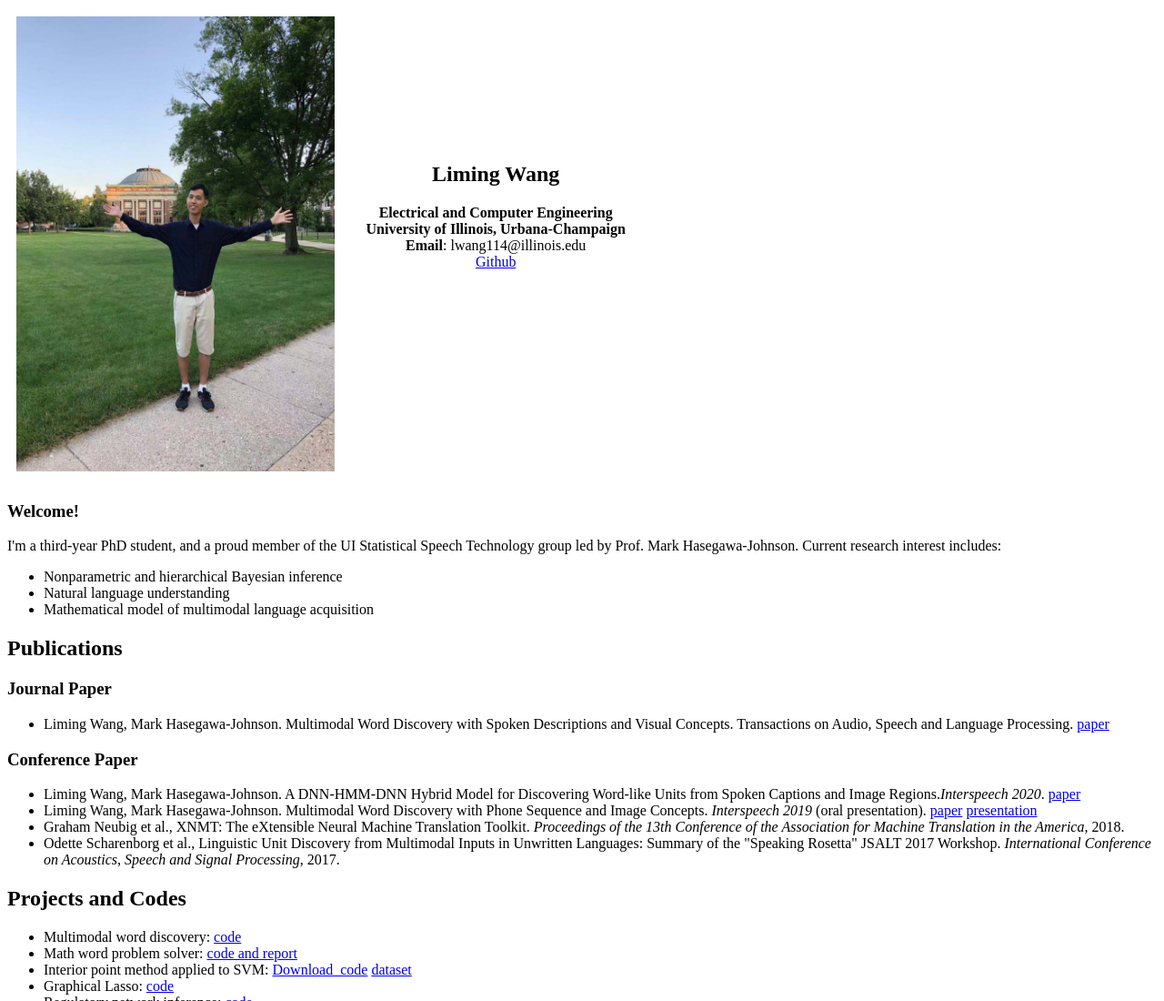
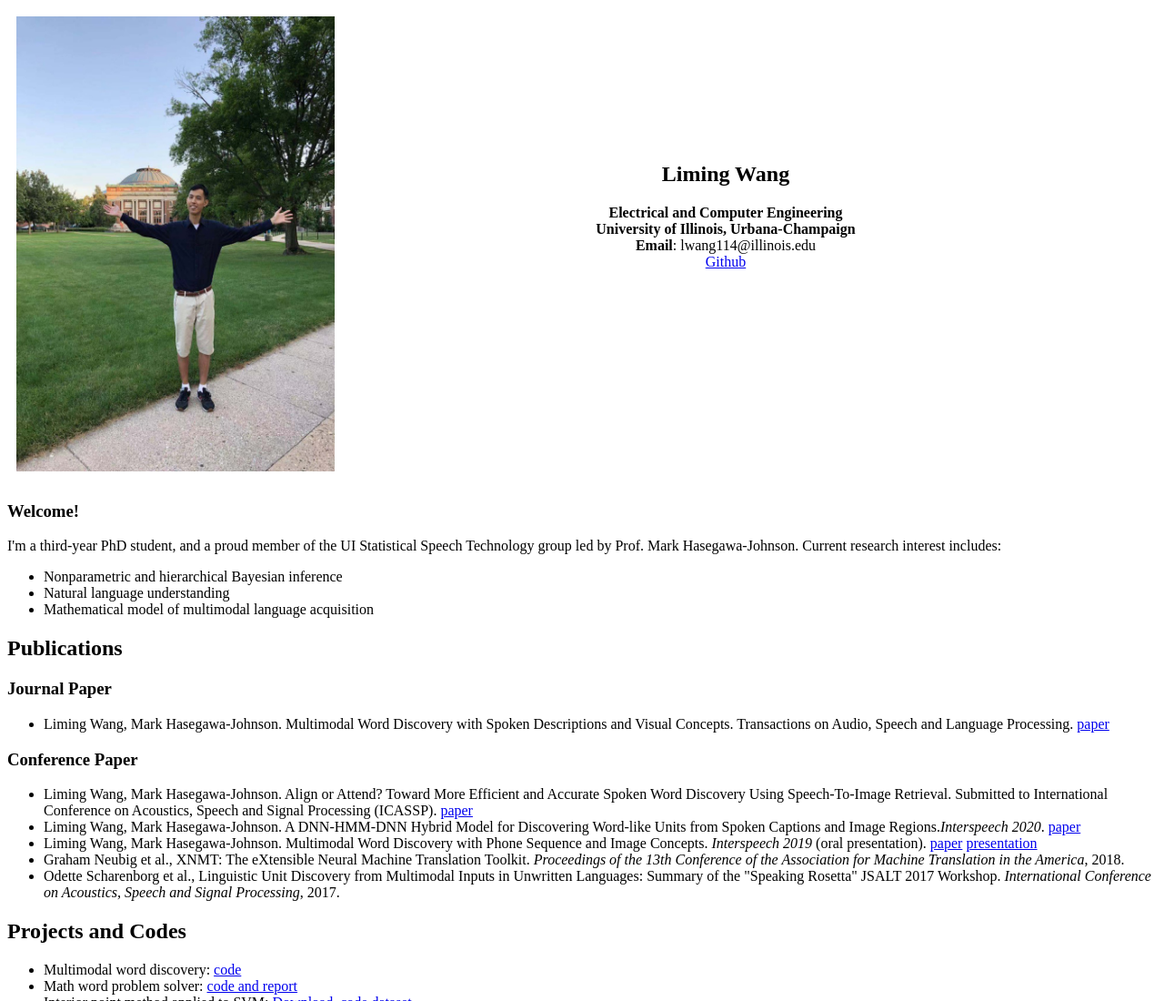
Before and after one commit to lwang114/lwang114.github.io, a plain HTML site: page index.html in a window 1280 px wide. Shown: the top 1100 px of the page at 91% size. Drawn offline with Linux system fonts and the light colour scheme.

Commit message:
Update on publication

```diff
--- a/index.html
+++ b/index.html
@@ -10,7 +10,7 @@
 
 .column {
   float: left;
-  width: 30%;
+  width: 50%;
   padding: 10px;
 }
 
@@ -69,6 +69,8 @@
 
     <h3>Conference Paper</h3>
       <ul>
+        <li> Liming Wang, Mark Hasegawa-Johnson. Align or Attend? Toward More Efficient and Accurate Spoken Word Discovery Using Speech-To-Image Retrieval. Submitted to International Conference
+        on Acoustics, Speech and Signal Processing (ICASSP). <a href=https://www.researchgate.net/publication/345007040_ALIGN_OR_ATTEND_TOWARD_MORE_EFFICIENT_AND_ACCURATE_SPOKEN_WORD_DISCOVERY_USING_SPEECH-TO-IMAGE_RETRIEVAL>paper</a></li>
         <li> Liming Wang, Mark Hasegawa-Johnson. A DNN-HMM-DNN Hybrid Model for Discovering Word-like Units from Spoken Captions and Image Regions.<i>Interspeech 2020</i>. <a href="https://www.researchgate.net/publication/343218251_A_DNN-HMM-DNN_Hybrid_Model_for_Discovering_Word-like_Units_from_Spoken_Captions_and_Image_Regions">paper</a></li>
         <li> Liming Wang, Mark Hasegawa-Johnson. Multimodal Word Discovery with Phone Sequence and
         Image Concepts. <i>Interspeech 2019</i> (oral presentation). <a href="https://www.isca-speech.org/archive/Interspeech_2019/pdfs/1487.pdf">paper</a> <a href="docs/interspeech_2019_presentation-sept-18.pdf">presentation</a></li>
```
